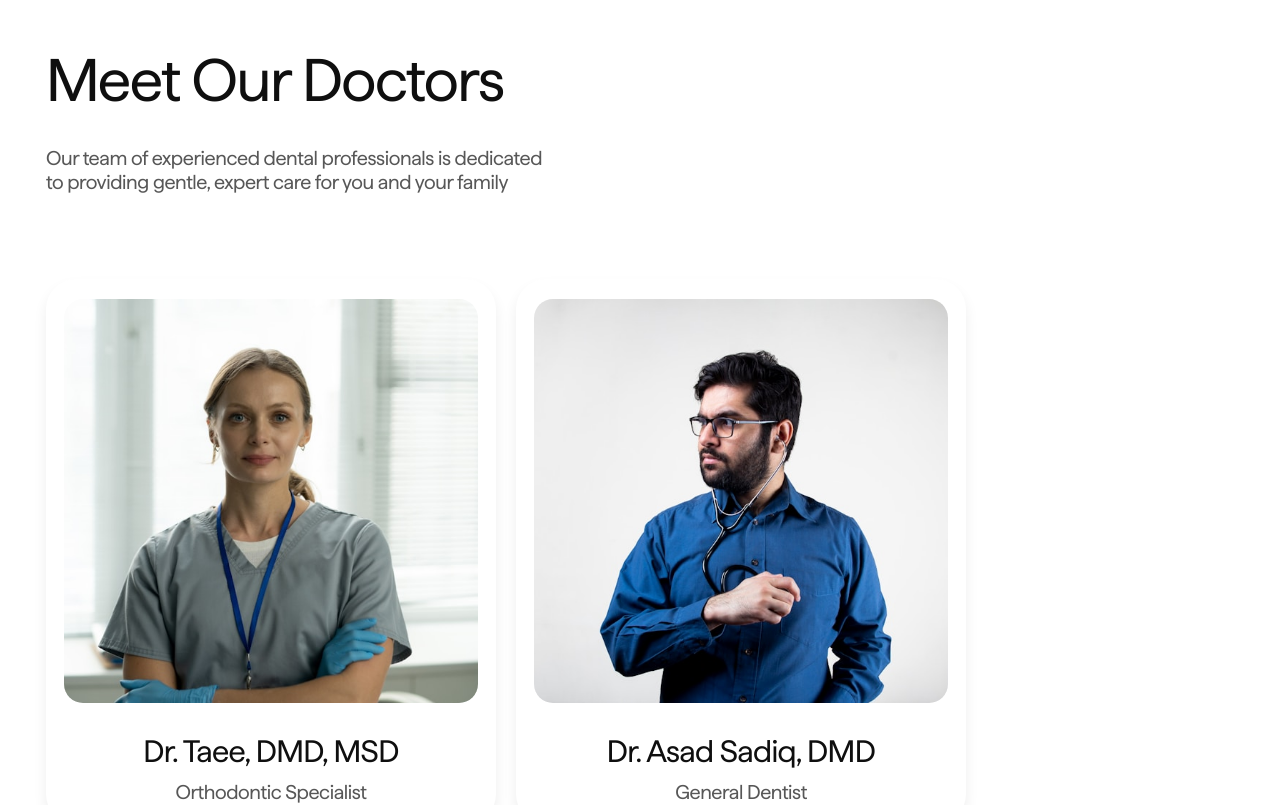
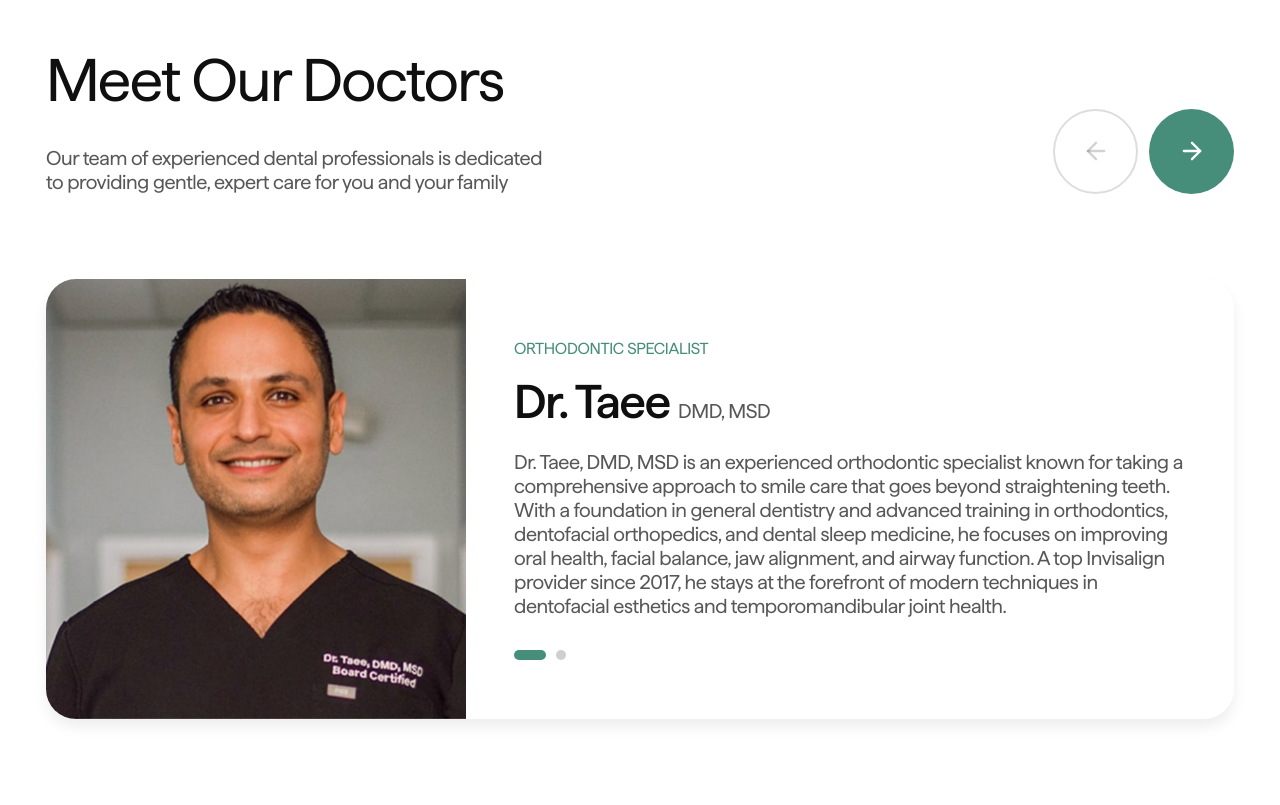
Before and after one commit to mohed-abbas/brownsmilldentist, a Next.js app: page / in a window 1280 px wide. Shown: the part 4100-4905 px from the top of the page. Built offline with nearby package versions, Linux system fonts and the light colour scheme.

Commit message:
feat: redesign doctors section as featured slideshow with bios
Replace card grid with side-by-side slideshow layout showing doctor
image, name, qualifications, role, and full bio. Separate qualifications
from names in data model. Add real doctor photos.

```diff
--- a/src/components/our-doctors.tsx
+++ b/src/components/our-doctors.tsx
@@ -1,11 +1,31 @@
+"use client";
+
+import { useState, useCallback } from "react";
 import Image from "next/image";
+import { ArrowLeft, ArrowRight } from "lucide-react";
 import { doctors as doctorsContent } from "@/content";
 
 export function OurDoctors() {
+  const [currentIndex, setCurrentIndex] = useState(0);
+  const doctors = doctorsContent.doctors;
+  const doctor = doctors[currentIndex];
+
+  const canPrev = currentIndex > 0;
+  const canNext = currentIndex < doctors.length - 1;
+
+  const prev = useCallback(() => {
+    if (canPrev) setCurrentIndex((i) => i - 1);
+  }, [canPrev]);
+
+  const next = useCallback(() => {
+    if (canNext) setCurrentIndex((i) => i + 1);
+  }, [canNext]);
+
   return (
     <section aria-label="Our Doctors">
       <div className="flex flex-col gap-10 xl:gap-[85px]">
         {/* Header */}
+        <div className="flex items-end justify-between gap-8">
           <div className="flex max-w-[515px] flex-col gap-[29px]">
             <h2 className="text-display-section text-text-primary">
               {doctorsContent.headline}
@@ -15,34 +35,108 @@ export function OurDoctors() {
             </p>
           </div>
 
-        {/* Doctor Cards Grid */}
-        <div className="grid grid-cols-1 gap-5 md:grid-cols-2 xl:max-w-[920px]">
-          {doctorsContent.doctors.map((doctor) => (
-            <article
-              key={doctor.name}
-              className="overflow-hidden rounded-[var(--radius-container)] bg-white shadow-[0px_8px_14px_0px_rgba(0,0,0,0.07)]"
+          {/* Navigation arrows */}
+          <div className="hidden shrink-0 items-center gap-[11px] sm:flex">
+            <button
+              onClick={prev}
+              disabled={!canPrev}
+              aria-label="Previous doctor"
+              className="flex size-[60px] items-center justify-center rounded-full border-2 border-[rgba(31,31,31,0.3)] text-[rgba(31,31,31,0.5)] transition-colors duration-[var(--duration-normal)] ease-[var(--ease-default)] hover:border-[rgba(31,31,31,0.5)] hover:text-[rgba(31,31,31,0.7)] disabled:cursor-default disabled:border-[rgba(31,31,31,0.15)] disabled:text-[rgba(31,31,31,0.2)] xl:size-[85px]"
             >
-              <div className="px-[18px] pt-5">
-                <div className="relative aspect-[424/414] w-full overflow-hidden rounded-[19px]">
+              <ArrowLeft className="size-5 xl:size-7" />
+            </button>
+            <button
+              onClick={next}
+              disabled={!canNext}
+              aria-label="Next doctor"
+              className="flex size-[60px] items-center justify-center rounded-full bg-teal-500 text-white transition-colors duration-[var(--duration-normal)] ease-[var(--ease-default)] hover:bg-teal-400 disabled:cursor-default disabled:opacity-40 xl:size-[85px]"
+            >
+              <ArrowRight className="size-5 xl:size-7" />
+            </button>
+          </div>
+        </div>
+
+        {/* Featured Doctor Slideshow */}
+        <div className="overflow-hidden rounded-[var(--radius-container)] bg-white shadow-[0px_8px_14px_0px_rgba(0,0,0,0.07)]">
+          <div className="flex flex-col xl:flex-row">
+            {/* Image — cross-fade only on images */}
+            <div className="relative aspect-[4/3] w-full shrink-0 sm:aspect-[3/2] xl:aspect-auto xl:w-[420px] xl:min-h-[440px]">
+              {doctors.map((doc, i) => (
+                <div
+                  key={doc.name}
+                  className="absolute inset-0 transition-opacity duration-[var(--duration-slow)] ease-[var(--ease-default)]"
+                  style={{ opacity: i === currentIndex ? 1 : 0 }}
+                  aria-hidden={i !== currentIndex}
+                >
                   <Image
-                    src={doctor.image}
-                    alt={doctor.alt}
+                    src={doc.image}
+                    alt={doc.alt}
                     fill
                     className="object-cover"
-                    sizes="(max-width: 768px) calc(100vw - 76px), (max-width: 1280px) calc(50vw - 56px), 440px"
+                    sizes="(max-width: 1280px) 100vw, 460px"
+                    priority={i === 0}
                   />
                 </div>
+              ))}
             </div>
-              <div className="flex flex-col items-center pb-5 pt-[30px]">
-                <h3 className="text-heading-md font-medium text-text-primary">
-                  {doctor.name}
-                </h3>
-                <p className="mt-[10px] text-body-lg text-text-secondary">
+
+            {/* Content — instant swap, no text overlap */}
+            <div className="flex flex-1 flex-col justify-center px-6 py-6 sm:px-8 xl:px-12 xl:py-8">
+              <p className="text-body-md font-medium tracking-wide text-teal-500 uppercase">
                 {doctor.role}
               </p>
+              <h3 className="mt-3 text-heading-xl text-text-primary">
+                {doctor.name}
+                {doctor.qualifications && (
+                  <span className="ml-2 text-body-lg font-normal text-text-secondary">
+                    {doctor.qualifications}
+                  </span>
+                )}
+              </h3>
+              {doctor.bio && (
+                <p className="mt-5 text-body-lg leading-relaxed text-text-secondary">
+                  {doctor.bio}
+                </p>
+              )}
+
+              {/* Dot indicators */}
+              <div className="mt-8 flex items-center gap-2.5">
+                {doctors.map((doc, i) => (
+                  <button
+                    key={doc.name}
+                    onClick={() => setCurrentIndex(i)}
+                    aria-label={`View ${doc.name}`}
+                    aria-current={i === currentIndex ? "true" : undefined}
+                    className={`h-2.5 rounded-full transition-all duration-[var(--duration-normal)] ease-[var(--ease-default)] ${
+                      i === currentIndex
+                        ? "w-8 bg-teal-500"
+                        : "w-2.5 bg-text-primary/20 hover:bg-text-primary/40"
+                    }`}
+                  />
+                ))}
               </div>
-            </article>
-          ))}
+            </div>
+          </div>
+        </div>
+
+        {/* Mobile navigation arrows */}
+        <div className="flex items-center justify-center gap-[11px] sm:hidden">
+          <button
+            onClick={prev}
+            disabled={!canPrev}
+            aria-label="Previous doctor"
+            className="flex size-[50px] items-center justify-center rounded-full border-2 border-[rgba(31,31,31,0.3)] text-[rgba(31,31,31,0.5)] transition-colors duration-[var(--duration-normal)] ease-[var(--ease-default)] disabled:cursor-default disabled:border-[rgba(31,31,31,0.15)] disabled:text-[rgba(31,31,31,0.2)]"
+          >
+            <ArrowLeft className="size-5" />
+          </button>
+          <button
+            onClick={next}
+            disabled={!canNext}
+            aria-label="Next doctor"
+            className="flex size-[50px] items-center justify-center rounded-full bg-teal-500 text-white transition-colors duration-[var(--duration-normal)] ease-[var(--ease-default)] disabled:cursor-default disabled:opacity-40"
+          >
+            <ArrowRight className="size-5" />
+          </button>
         </div>
       </div>
     </section>
--- a/src/content/doctors.json
+++ b/src/content/doctors.json
@@ -3,16 +3,18 @@
   "description": "Our team of experienced dental professionals is dedicated to providing gentle, expert care for you and your family",
   "doctors": [
     {
-      "name": "Dr. Taee, DMD, MSD",
+      "name": "Dr. Taee",
+      "qualifications": "DMD, MSD",
       "role": "Orthodontic Specialist",
-      "image": "/assets/images/doctor-handoyoni.jpg",
+      "image": "/assets/images/doctor-taee.jpg",
       "alt": "Dr. Taee, orthodontic specialist",
       "bio": "Dr. Taee, DMD, MSD is an experienced orthodontic specialist known for taking a comprehensive approach to smile care that goes beyond straightening teeth. With a foundation in general dentistry and advanced training in orthodontics, dentofacial orthopedics, and dental sleep medicine, he focuses on improving oral health, facial balance, jaw alignment, and airway function. A top Invisalign provider since 2017, he stays at the forefront of modern techniques in dentofacial esthetics and temporomandibular joint health."
     },
     {
-      "name": "Dr. Asad Sadiq, DMD",
+      "name": "Dr. Asad Sadiq",
+      "qualifications": "DMD",
       "role": "General Dentist",
-      "image": "/assets/images/doctor-mika-israf.jpg",
+      "image": "/assets/images/doctor-asad.png",
       "alt": "Dr. Asad Sadiq, general dentist",
       "bio": "Dr. Asad Sadiq, DMD is a highly experienced general dentist with more than 25 years of clinical practice, known for his commitment to comprehensive, patient-centered care. He earned his Doctor of Dental Medicine degree from the University of Medicine and Dentistry of New Jersey (UMDNJ). Dr. Sadiq has pursued advanced training in implant technology at New York University College of Dentistry, allowing him to offer modern solutions for tooth replacement and smile restoration."
     }
--- a/src/content/types.ts
+++ b/src/content/types.ts
@@ -86,6 +86,7 @@ export interface MoreFeaturesContent {
 
 export interface Doctor {
   name: string;
+  qualifications?: string;
   role: string;
   image: string;
   alt: string;
```
Also changed, not shown: public/assets/images/doctor-asad.png (added), public/assets/images/doctor-taee.jpg (added). Lines whose indentation alone changed are shown as unchanged.
